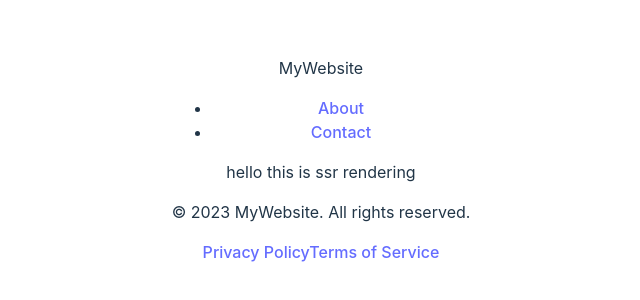
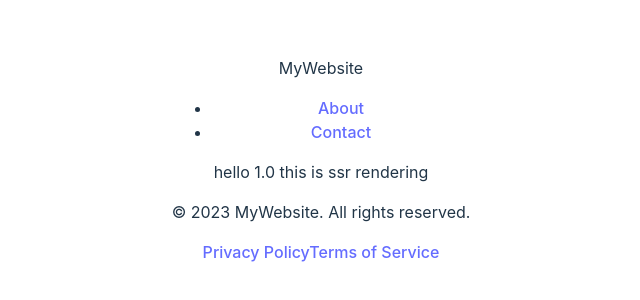
Before and after one commit to AdityaVerma10/vite-react-ssr, a React (Vite) app: page / in a window 1280 px wide. Shown: the part 240-540 px from the top of the page, without its empty margins (319-959 px from the left). Built offline with nearby package versions, Linux system fonts and the light colour scheme; no server answers.

Commit message:
some changes

```diff
--- a/src/App.tsx
+++ b/src/App.tsx
@@ -8,8 +8,9 @@ function App() {
   return (
     <div>
       <div className="min-h-screen flex flex-col">
+
         <Header />
-        <main className="flex-grow">hello this is ssr rendering</main>
+        <main className="flex-grow">hello 1.0 this is ssr rendering</main>
         <Footer />
       </div>
     </div>
```
Also changed, not shown: 1 other file (tests, documents, lock files or other folders).
